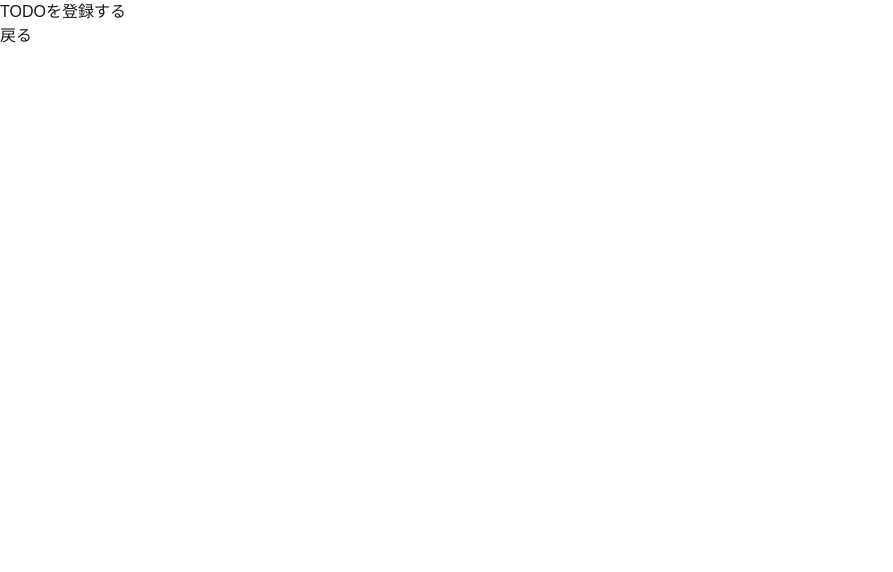
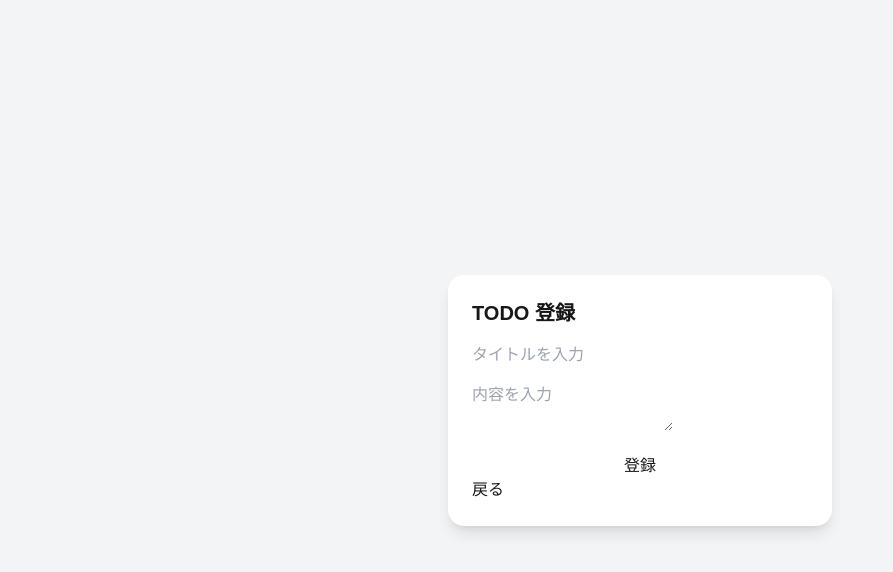
Before and after one commit to rentajg1/nextjs-todo-app, a Next.js app: page /addtodo in a window 1280 px wide. Shown: the top 572 px of the page, without its empty margins (0-893 px from the left). Built offline with nearby package versions, Linux system fonts and the light colour scheme.

Commit message:
TODO登録画面レイアウトの実装

```diff
--- a/app/addtodo/page.tsx
+++ b/app/addtodo/page.tsx
@@ -11,9 +11,22 @@ export default function ADDtodo() {
   }
 
   return (
-    <div>
-      <h1>TODOを登録する</h1>
-      <div>
+    <div className="flex items-center justify-center h-screen bg-gray-100">
+      <div className="w-96 p-6 shadow-lg bg-white rounded-2xl">
+        <h2 className="text-xl font-semibold mb-4">TODO 登録</h2>
+        <form action="">
+        <input
+          placeholder="タイトルを入力"
+          className="mb-4"
+        />
+        <textarea
+          placeholder="内容を入力"
+          className="mb-4"
+        />
+        </form>
+        <button className="w-full">
+          登録
+        </button>
         <button onClick={handlebackButton}>戻る</button>
       </div>
     </div>
```
